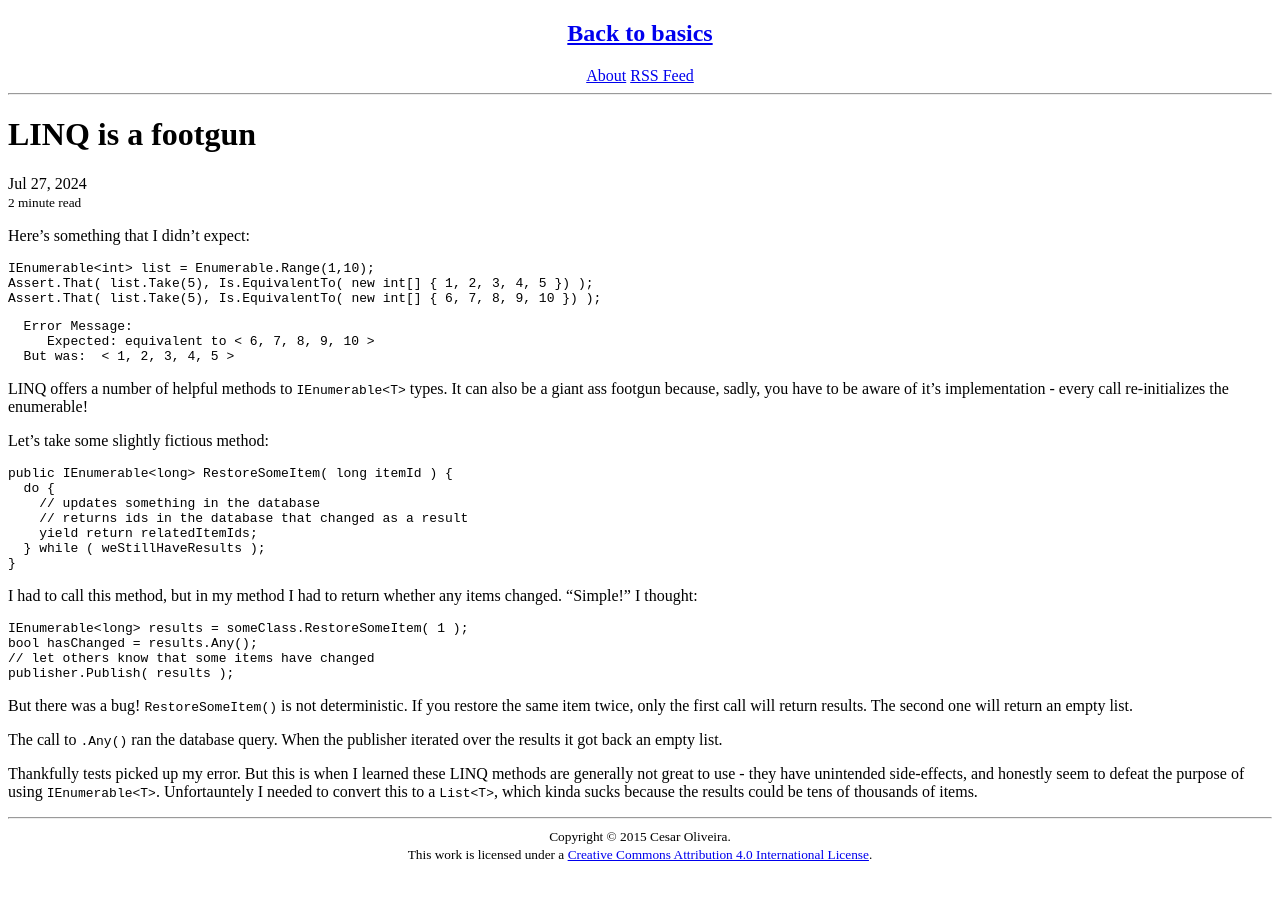
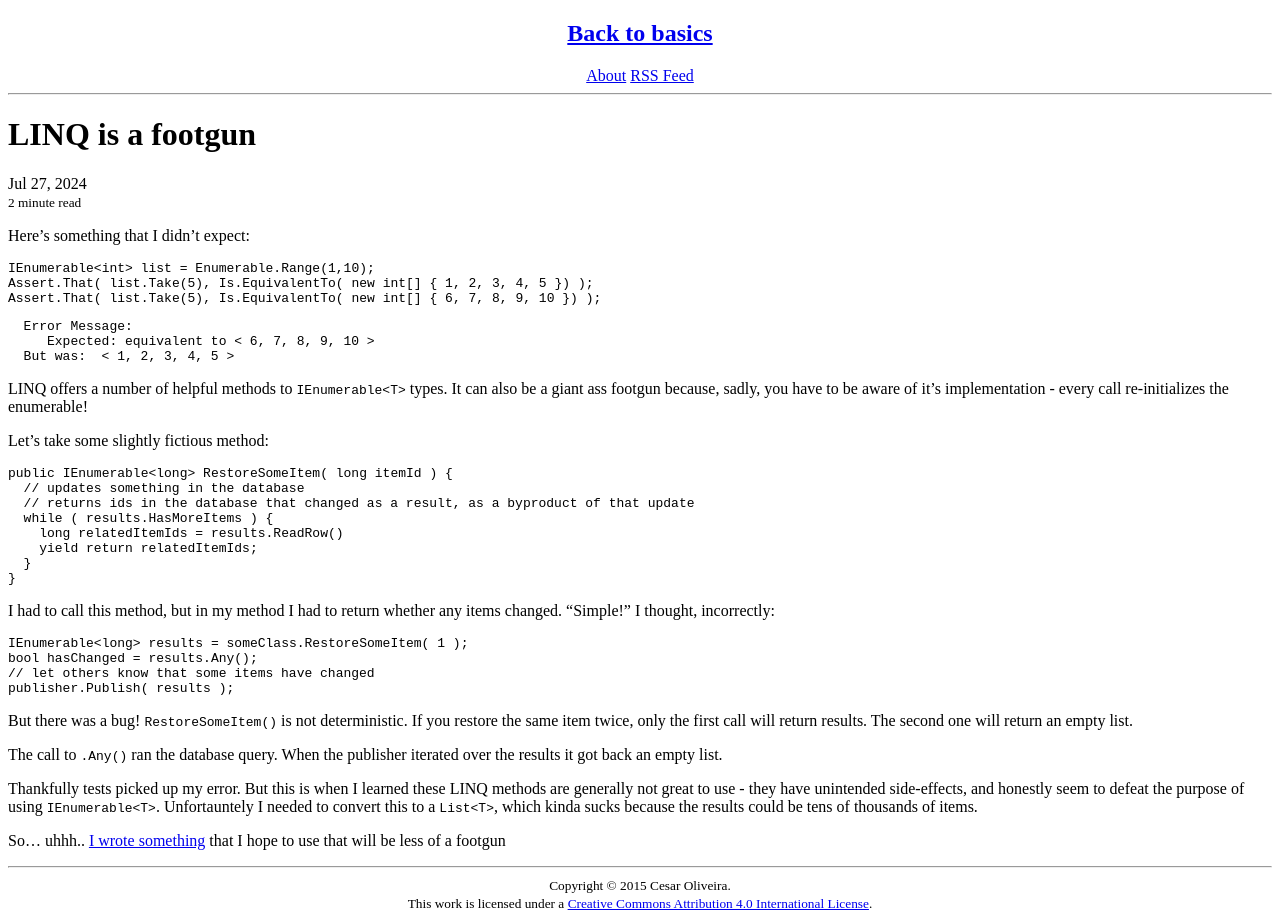
Before and after one commit to cdolivei/cdolivei.github.io, a Jekyll site: the page built from _posts/2024-07-27-LINQ-is-a-footgun.md, in a window 1280 px wide. Built offline with Jekyll 4.4.1, drawn with Linux system fonts in a browser that asks for light colours.

Commit message:
Update 2024-07-27-LINQ-is-a-footgun.md

````diff
--- a/_posts/2024-07-27-LINQ-is-a-footgun.md
+++ b/_posts/2024-07-27-LINQ-is-a-footgun.md
@@ -24,15 +24,16 @@ Let's take some slightly fictious method:
 
 ```csharp
 public IEnumerable<long> RestoreSomeItem( long itemId ) {
-  do {
-    // updates something in the database
-    // returns ids in the database that changed as a result
+  // updates something in the database
+  // returns ids in the database that changed as a result, as a byproduct of that update
+  while ( results.HasMoreItems ) {
+    long relatedItemIds = results.ReadRow()
     yield return relatedItemIds;
-  } while ( weStillHaveResults );
+  }
 }
 ```
 
-I had to call this method, but in my method I had to return whether any items changed. "Simple!" I thought:
+I had to call this method, but in my method I had to return whether any items changed. "Simple!" I thought, incorrectly:
 
 ```csharp
 IEnumerable<long> results = someClass.RestoreSomeItem( 1 );
@@ -46,3 +47,5 @@ But there was a bug! `RestoreSomeItem()` is not deterministic. If you restore th
 The call to `.Any()` ran the database query. When the publisher iterated over the results it got back an empty list.
 
 Thankfully tests picked up my error. But this is when I learned these LINQ methods are generally not great to use - they have unintended side-effects, and honestly seem to defeat the purpose of using `IEnumerable<T>`. Unfortauntely I needed to convert this to a `List<T>`, which kinda sucks because the results could be tens of thousands of items.
+
+So... uhhh.. [I wrote something](https://github.com/cdolivei/Miser) that I hope to use that will be less of a footgun
````
